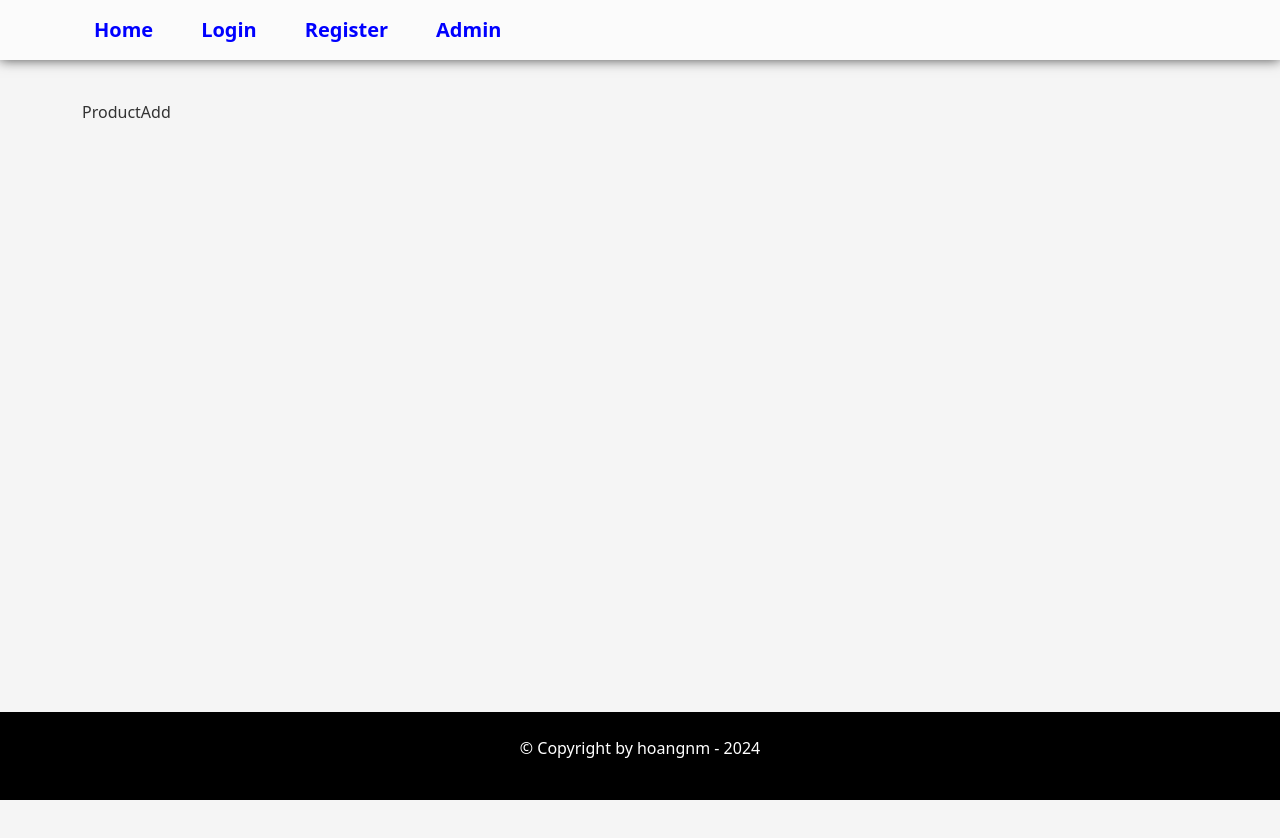
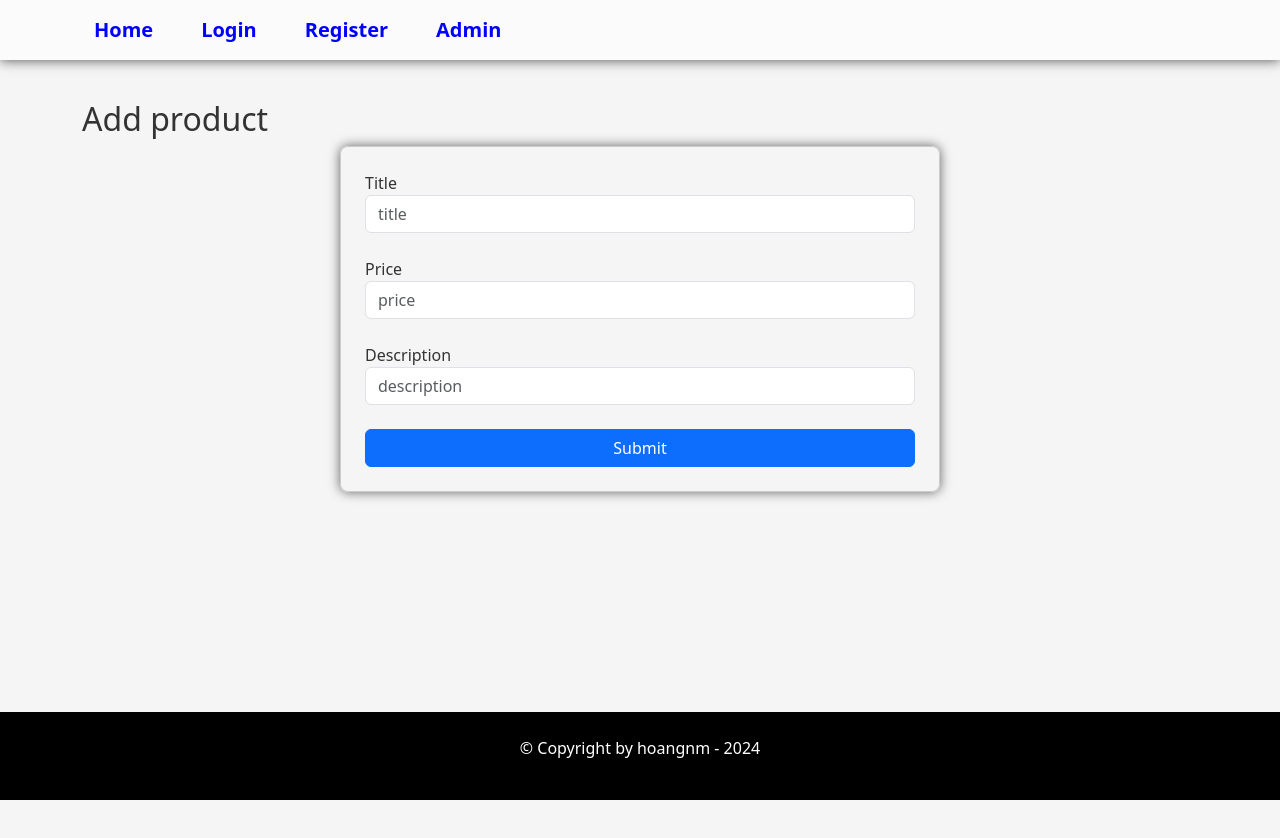
Before and after one commit to hoangnmfpt/web502-2024, a React (Vite) app: page /admin/add in a window 1280 px wide. Shown: the top 838 px of the page. Built offline with nearby package versions, Linux system fonts and the light colour scheme; no server answers; the HTML template or start-up script is replaced by a standard one.

Commit message:
Lesson 11: Product Add

```diff
--- a/src/index.css
+++ b/src/index.css
@@ -58,6 +58,19 @@ button:hover {
   margin-bottom: 24px;
 }
 
+form {
+  width: 600px;
+  max-width: 100%;
+  border-radius: 8px;
+  border: 1px solid #ccc;
+  box-shadow: 0 0 12px rgba(0, 0, 0, 0.6);
+  padding: 24px;
+  margin: 0 auto;
+}
+.form-group {
+  margin-bottom: 24px;
+}
+
 .product-card img {
   border-radius: 6px 6px 0 0;
 }
--- a/src/pages/admin/ProductAdd.tsx
+++ b/src/pages/admin/ProductAdd.tsx
@@ -3,7 +3,46 @@ import React from "react";
 type Props = {};
 
 const ProductAdd = (props: Props) => {
-  return <div>ProductAdd</div>;
+  const onSubmit = (e: React.FormEvent<HTMLFormElement>) => {
+    console.log(e);
+  };
+  return (
+    <div>
+      <h2>Add product</h2>
+      <form onSubmit={onSubmit}>
+        <div className="form-group">
+          <label htmlFor="title">Title</label>
+          <input
+            type="text"
+            className="form-control"
+            placeholder="title"
+            id="title"
+          />
+        </div>
+        <div className="form-group">
+          <label htmlFor="price">Price</label>
+          <input
+            type="number"
+            className="form-control"
+            placeholder="price"
+            id="price"
+          />
+        </div>
+        <div className="form-group">
+          <label htmlFor="description">Description</label>
+          <input
+            type="text"
+            className="form-control"
+            placeholder="description"
+            id="description"
+          />
+        </div>
+        <button type="submit" className="btn btn-primary w-100">
+          Submit
+        </button>
+      </form>
+    </div>
+  );
 };
 
 export default ProductAdd;
```
